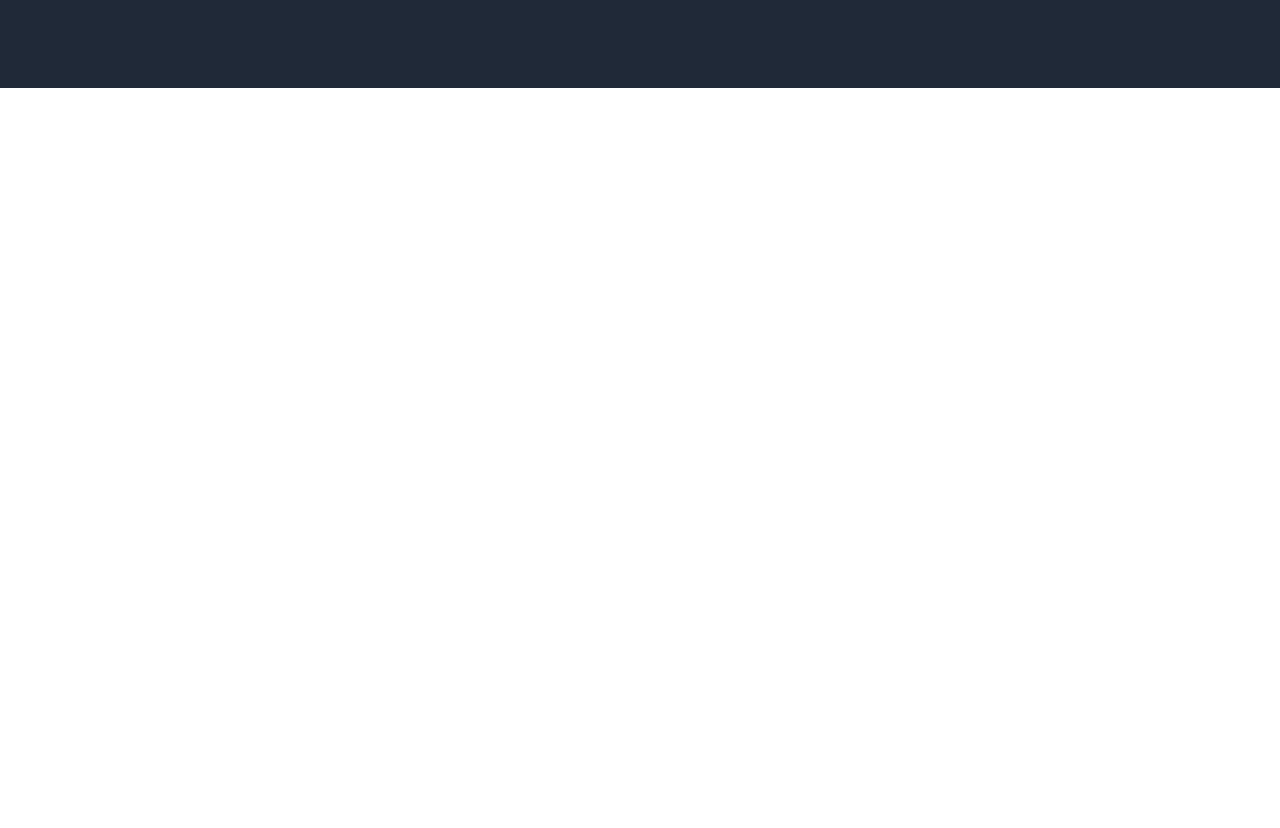
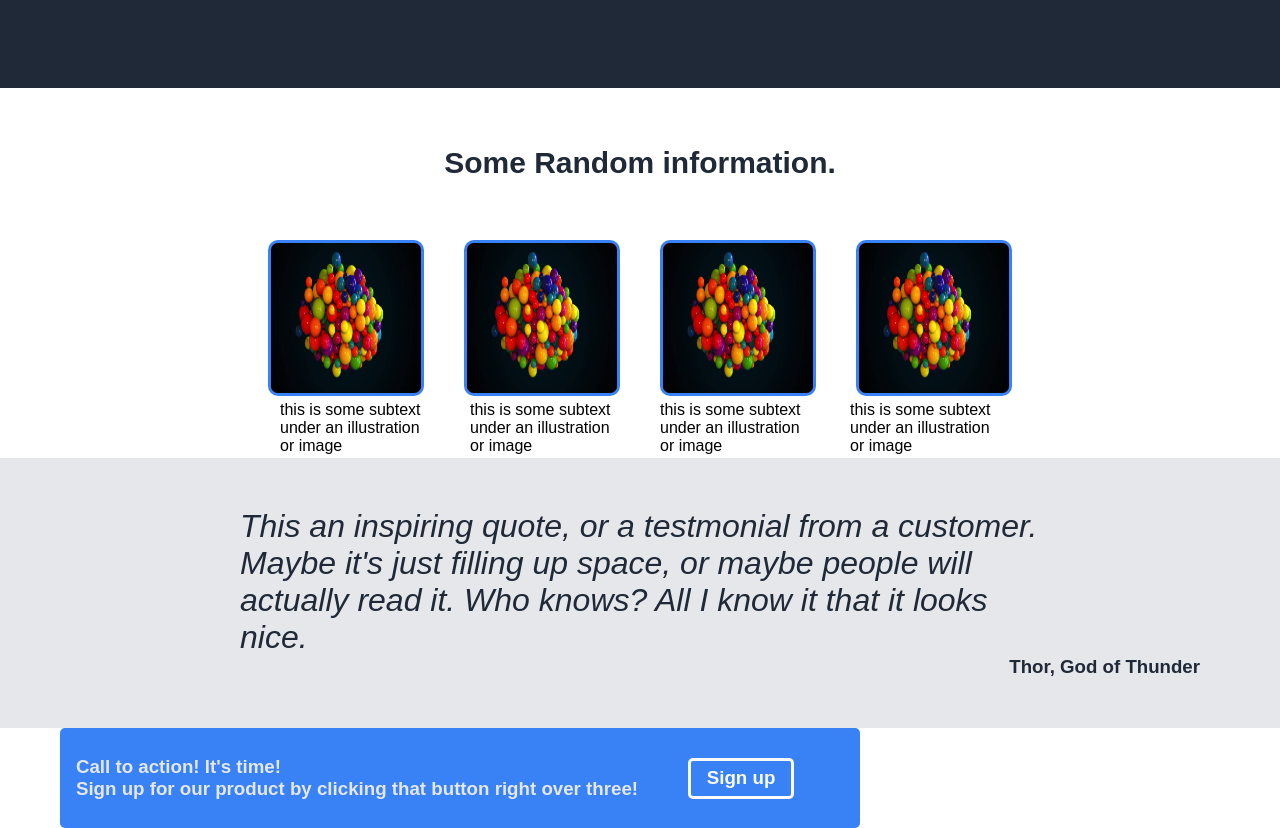
Before and after one commit to wesley-oliveira-bd/odin-landing-page, a plain HTML site: page index.html in a window 1280 px wide. Shown: the part 332-1160 px from the top of the page. Before the commit the page ends 800 px from the top, so only its background shows below. Drawn offline with Linux system fonts and the light colour scheme.

Commit message:
inclusão do resante do exercicio

```diff
--- a/css/style.css
+++ b/css/style.css
@@ -56,3 +56,92 @@ h1 {
     align-items: center;
     justify-content: center;
 }
+
+.middle-menu {
+    font-size: 20px;
+    color: #1f2937;
+    height: 150px;
+    display: flex;
+    flex-direction: column;
+    align-items: center;
+    justify-content: center;
+}
+
+.image-menu {
+    display: flex;
+    height: 160px;
+    justify-content: center;
+    align-items: center;
+}
+
+.image {
+    background-color: brown;
+    border-color: #3882f6;
+    border-style: solid;
+    border-radius: 10px;
+    margin: 20px;
+    height: 150px;
+    width: 150px;
+}
+
+.inf-menu {
+    height: 60px;
+    display: flex;
+    justify-content: center;
+    align-items: center;
+}
+
+.inf-text {
+    width: 150px;
+    margin: 20px;
+    display: flex;
+}
+
+.middle-text {
+    background-color: #e5e7eb;
+    color: #1f2937;
+    padding: 50px 50px 0px 50px;
+    font-size: 24pt;
+    display: flex;
+    flex-direction: column;
+    justify-content: center;
+    align-items: center;
+}
+
+.text-mid {
+    width: 800px;
+}
+
+.autor-text {
+    background-color: #e5e7eb;
+    font-size: 14pt;
+    color: #1f2937;
+    padding: 0px 80px 50px 50px;
+    display: flex;
+    justify-content: flex-end;
+}
+
+.menu-inf {
+    background-color: #3882f6;
+    color: #e5e7eb;
+    height: 100px;
+    width: 800px;
+    border-radius: 5px;
+    display: flex;
+    align-items: center;
+    justify-content: center;
+    margin-left: 60px;
+
+}
+
+.btn02 {
+    height: 35px;
+    width: 100px;
+    border-style: solid;
+    border-color: #f9faf8;
+    border-radius: 5px;
+    display: flex;
+    align-items: center;
+    justify-content: center;
+    margin: 50px;
+}
--- a/index.html
+++ b/index.html
@@ -22,5 +22,34 @@
         </article>
         <article class="item menu04"><p>this is a placeholder for an image</p></article>
     </div>
+
+    <div class="middle-menu">
+        <h2 class="menu01">Some Random information.</h2>
+    </div>
+
+    <div class="image-menu">
+        <img src="images/menuimage.jpg" class="image">
+        <img src="images/menuimage.jpg" class="image">
+        <img src="images/menuimage.jpg" class="image">
+        <img src="images/menuimage.jpg" class="image">
+    </div>
+
+    <div class="inf-menu">
+        <p class="inf-text">this is some subtext under an illustration or image</p>
+        <p class="inf-text">this is some subtext under an illustration or image</p>
+        <p class="inf-text">this is some subtext under an illustration or image</p>
+        <p class="inf-text">this is some subtext under an illustration or image</p>
+    </div>
+
+    <div class="middle-text">
+        <p class="text-mid"><em>This an inspiring quote, or a testmonial from a customer. Maybe it's just filling up space, or maybe people will actually read it. Who knows? All I know it that it looks nice.</em></p>
+    </div>
+        <div class="autor-text">
+            <p><strong>Thor, God of Thunder</strong></p>
+        </div>
+    <div class="menu-inf">
+        <h3>Call to action! It's time!<br>Sign up for our product by clicking that button right over three!</h3>
+        <h3 class="btn02"> <a href="">Sign up</a></h3>
+    </div>
 </body>
 </html>
```
Also changed, not shown: images/menuimage.jpg (added).
